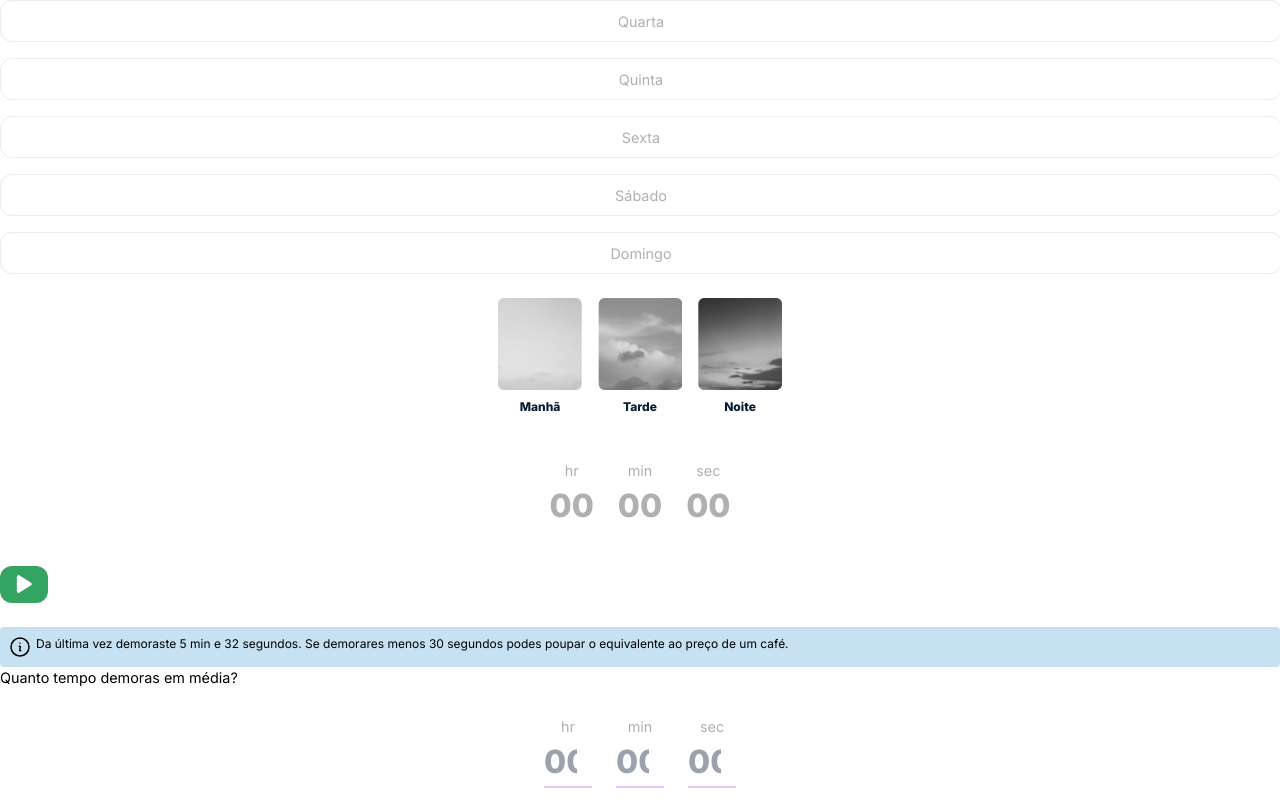
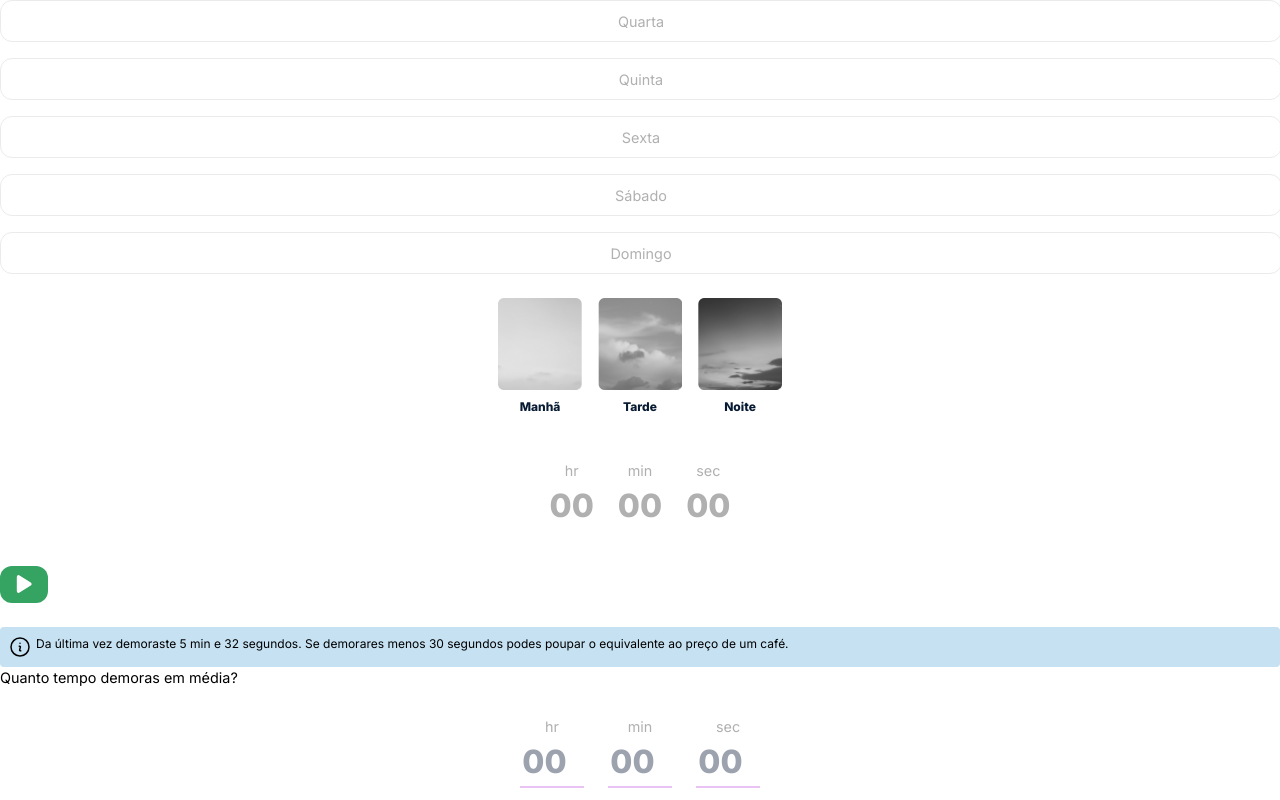
Before and after one commit to almt00/savee, a Next.js app: page /Testing in a window 1280 px wide. Shown: the part 1070-1870 px from the top of the page. Built offline with nearby package versions, Linux system fonts and the light colour scheme.

Commit message:
tentei a cena da width lmao

```diff
--- a/components/routines/TimeSelector.js
+++ b/components/routines/TimeSelector.js
@@ -46,7 +46,8 @@ export default function TimeSelector() {
 
 const Input = styled("input", {
   "-webkit-appearance": "none",
-  maxWidth: "3rem",
+  maxWidth: "4rem",
+  textAlign: "center",
   height: "3rem",
   fontSize: "$h1",
   fontWeight: "$bolder",
```
